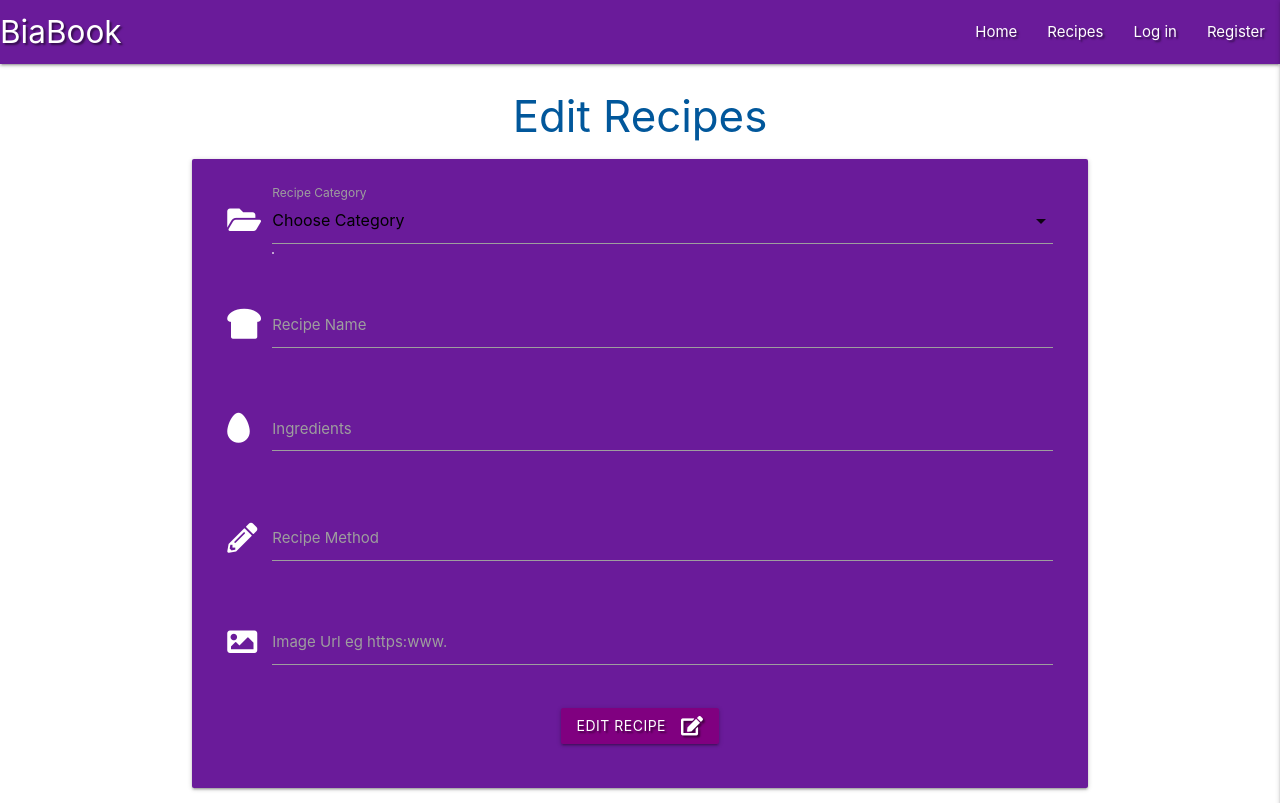
After one commit to AlexNexton/biablog, a Flask app: template templates/edit_recipes.html in a window 1280 px wide. The commit adds this page. Run offline with Flask 2, Linux system fonts and the light colour scheme; the template is opened without the code that fills it, so the values that code supplies are empty; some libraries are stand-ins or nearby versions.

Commit message:
Wired up edit recipes button

```diff
--- a/app.py
+++ b/app.py
@@ -124,6 +124,13 @@ def add_recipes():
     categories = mongo.db.categories.find().sort("category_name", 1)
     return render_template("add_recipes.html", categories=categories)
 
+@app.route("/edit_recipes/<recipes_id>", methods=["GET", "POST"])
+def edit_recipes(recipes_id):
+    recipes = mongo.db.recipe.find_one({"_id": ObjectId(recipes_id)})
+    categories = mongo.db.categories.find().sort("category_name", 1)
+    return render_template("edit_recipes.html", recipes=recipes, categories=categories)
+
+
 
 
 if __name__ == "__main__":
--- /dev/null
+++ b/templates/edit_recipes.html
@@ -0,0 +1,68 @@
+{% extends "base.html" %}
+{% block content %}
+
+  <h3 class="light-blue-text text-darken-4 center-align">Edit Recipes</h3>
+
+    <div class="row card-panel purple darken-3">
+        <form class="col s12" method="POST" action="{{ url_for('edit_recipes', recipes_id=recipes._id) }}">
+            <div class="row">
+                <div class="input-field col s12">
+                    <i class="fas fa-folder-open prefix white-text  text-darken-4"></i>
+                    <select id="category_name" name="category_name" class="validate" required>
+                        <option value="" disabled selected>Choose Category</option>
+                        {% for category in categories %}
+                         <option value="{{category.category_name}}">{{category.category_name}}</option>
+                        {% endfor %}
+                    </select>
+                    <label for="category_name">Recipe Category</label>
+                </div>
+            </div>
+            <!--recipe name-->
+            <div class="row">
+                <div class="input-field col s12">
+                    <i class="fas fa-bread-slice  prefix white-text  text-darken-4"></i>
+                    <input id="recipe_name" name="recipe_name" type="text"
+                     minlength="5" maxlength="50" class="validate" required>
+                    <label for="recipe_name">Recipe Name</label>
+                </div>
+            </div>
+            <!--recipe ingredients-->
+             <div class="row">
+                <div class="input-field col s12">
+                    <i class="fas fa-egg prefix white-text  text-darken-4"></i>
+                    <textarea id="recipe_ingredients" name="recipe_ingredients" minlength="5"
+                     maxlength="200" class="materialize-textarea validate" required></textarea>
+                    <label for="recipe_ingredients">Ingredients</label>
+                </div>
+            </div>
+            <!--recipe method-->
+             <div class="row">
+                <div class="input-field col s12">
+                    <i class="fas  fa-pencil-alt prefix white-text  text-darken-4"></i>
+                    <input id="recipe_method" name="recipe_method" type="text"
+                     class="validate" required>
+                    <label for="recipe_method">Recipe Method</label>
+                </div>
+            </div>
+            <!--image url-->
+            <div class="row">
+                <div class="input-field col s12">
+                    <i class="fas  fa-image prefix white-text text-darken-4"></i>
+                    <input id="image_url" name="image_url" type="text"
+                     class=" validate" required>
+                    <label for="image_url">Image Url eg https:www.</label>
+                </div>
+            </div>
+            <!--submitt btn-->
+            <div class="row">
+                <div class="col s12 center-align">
+                    <button type="submit" class="btn waves-effect waves-yellow text-shadow darken-1">
+                        Edit Recipe<i class="fas fa-edit right"></i>
+                    </button>
+                </div>
+
+            </div>
+        </form>
+    </div>
+
+{% endblock %}
--- a/templates/recipes.html
+++ b/templates/recipes.html
@@ -10,7 +10,7 @@
                 <i class="fas fa-caret-down"></i>
                 <div class="col s3">
                     <a href="" class="waves-effect waves-light green btn-small">Done</a>
-                    <a href="" class="waves-effect waves-light btn-small">Edit</a>
+                    <a href="{{url_for('edit_recipes', recipes_id=recipes._id)}}" class="waves-effect waves-light btn-small">Edit</a>
                 </div>
                 <div class="col s9">
                 <strong>{{ recipes.category_name }}</strong> : {{ recipes.recipe_name }}
```
